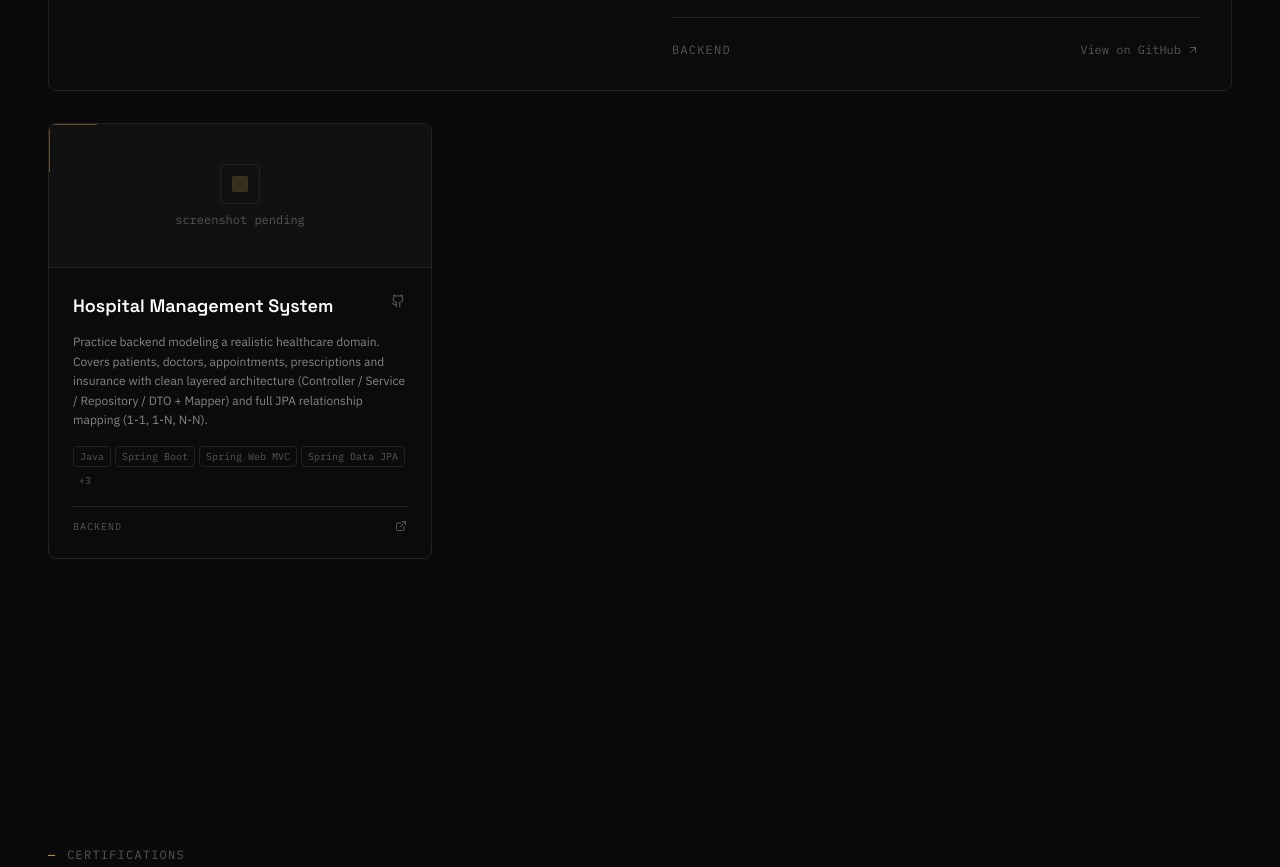
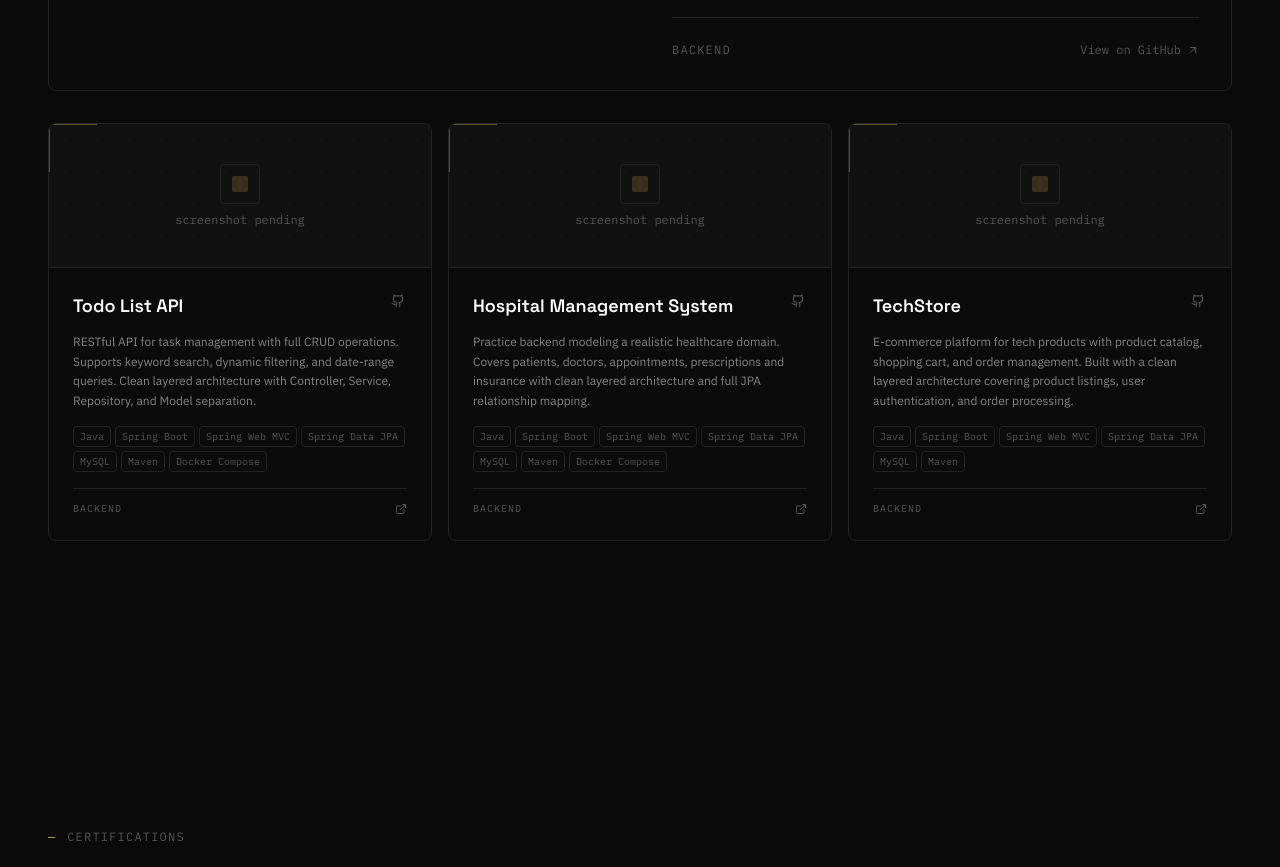
Before and after one commit to omar-mhn/portfolio, a Next.js app: page /portfolio/ in a window 1280 px wide. Shown: the part 3900-4767 px from the top of the page. Built offline with nearby package versions, Linux system fonts and the light colour scheme.

Commit message:
add projects

```diff
--- a/src/components/Projects.tsx
+++ b/src/components/Projects.tsx
@@ -21,14 +21,42 @@ const PROJECTS = [
     inProgress: false,
   },
   {
+    id: "todo-list",
+    title: "Todo List API",
+    description:
+      "RESTful API for task management with full CRUD operations. Supports keyword search, dynamic filtering, and date-range queries. Clean layered architecture with Controller, Service, Repository, and Model separation.",
+    stack: ["Java", "Spring Boot", "Spring Web MVC", "Spring Data JPA", "MySQL", "Maven", "Docker Compose"],
+    role: "Backend Developer",
+    type: "type_backend",
+    github: "https://github.com/omar-mhn/todoList.git",
+    liveUrl: "",
+    images: [] as string[],
+    featured: false,
+    inProgress: false,
+  },
+  {
     id: "hospital-system",
     title: "Hospital Management System",
     description:
-      "Practice backend modeling a realistic healthcare domain. Covers patients, doctors, appointments, prescriptions and insurance with clean layered architecture (Controller / Service / Repository / DTO + Mapper) and full JPA relationship mapping (1-1, 1-N, N-N).",
+      "Practice backend modeling a realistic healthcare domain. Covers patients, doctors, appointments, prescriptions and insurance with clean layered architecture and full JPA relationship mapping.",
     stack: ["Java", "Spring Boot", "Spring Web MVC", "Spring Data JPA", "MySQL", "Maven", "Docker Compose"],
     role: "Backend Developer",
     type: "type_backend",
     github: "https://github.com/omar-mhn/Hospital-System",
+    liveUrl: "",
+    images: [] as string[],
+    featured: false,
+    inProgress: false,
+  },
+  {
+    id: "techstore",
+    title: "TechStore",
+    description:
+      "E-commerce platform for tech products with product catalog, shopping cart, and order management. Built with a clean layered architecture covering product listings, user authentication, and order processing.",
+    stack: ["Java", "Spring Boot", "Spring Web MVC", "Spring Data JPA", "MySQL", "Maven"],
+    role: "Backend Developer",
+    type: "type_backend",
+    github: "https://github.com/omar-mhn/techstore",
     liveUrl: "",
     images: [] as string[],
     featured: false,
@@ -260,7 +288,7 @@ export default function Projects() {
                 </p>
 
                 <div className="flex flex-wrap gap-1 mb-4">
-                  {project.stack.slice(0, 4).map((tech) => (
+                  {project.stack.map((tech) => (
                     <span
                       key={tech}
                       className="px-1.5 py-0.5 text-[10px] font-mono border border-border text-muted rounded"
@@ -268,11 +296,6 @@ export default function Projects() {
                       {tech}
                     </span>
                   ))}
-                  {project.stack.length > 4 && (
-                    <span className="px-1.5 py-0.5 text-[10px] font-mono text-muted">
-                      +{project.stack.length - 4}
-                    </span>
-                  )}
                 </div>
 
                 <div className="pt-3 border-t border-border flex items-center justify-between">
```
